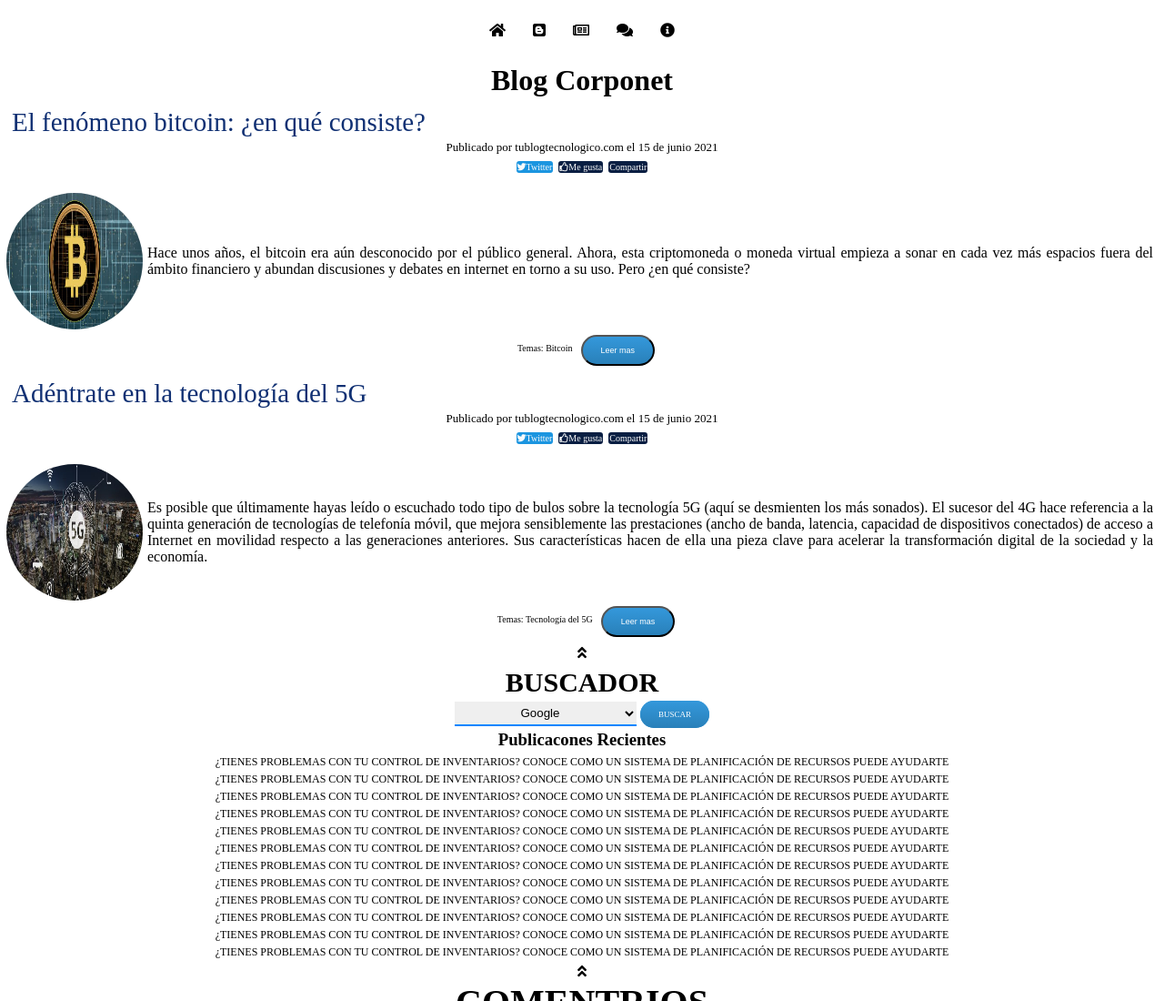
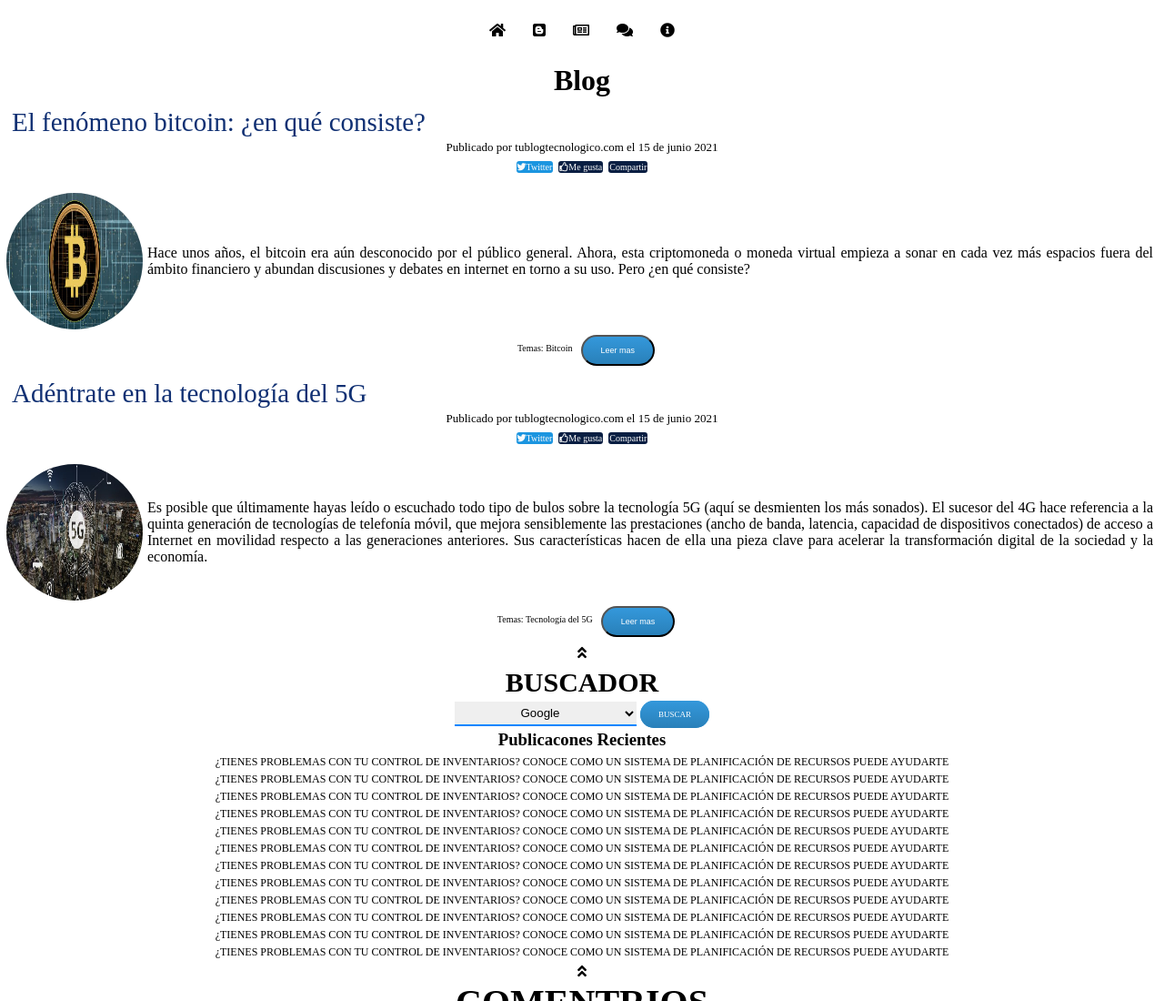
Before and after one commit to Flaytecno/blog, a plain HTML site: page index.html in a window 1280 px wide. Shown: the top 1100 px of the page at 91% size. Drawn offline with Linux system fonts and the light colour scheme.

Commit message:
Update index.html

```diff
--- a/index.html
+++ b/index.html
@@ -13,7 +13,7 @@
     <link rel="stylesheet" href="css/main.css">
     <link rel="stylesheet" href="css/blog.css">
     <script src="js/script.js"></script>
-    <title>Principal</title>
+    <title>BLOG</title>
 </head>
 
 <body>
@@ -28,7 +28,7 @@
     </nav>
     <div class="parent" id="blog">
         <div class="div1">
-            <h1>Blog Corponet</h1>
+            <h1>Blog</h1>
             <div class="blog">
                 <p>El fenómeno bitcoin: ¿en qué consiste?
                 </p>
```
